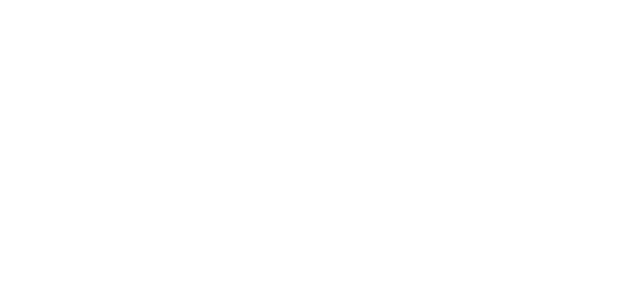
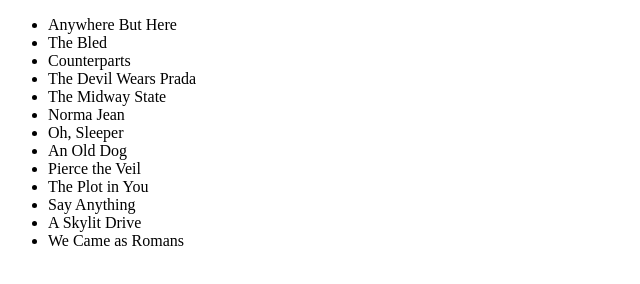
Before and after one commit to acciojob/sorting-articles-shubhamkashyap107, a website: page main.html in a window 1280 px wide. Shown: the whole page, without its empty margins (0-640 px from the left). Drawn offline with Linux system fonts and the light colour scheme.

Commit message:
created a submission

```diff
--- a/main.html
+++ b/main.html
@@ -7,6 +7,10 @@
 </head>
 
 <body>
+
+	<ul id="band">
+
+	</ul>
 	<!-- the entire body must be written by student -->
     <script type="text/javascript" src="./script.js">
 </script>
--- a/script.js
+++ b/script.js
@@ -1 +1,27 @@
 //your JS code here. If required.
+let list = document.getElementById("band")
+
+const bands = [
+    'Anywhere But Here',
+    'The Bled',
+    'Counterparts',
+    'The Devil Wears Prada',
+    'The Midway State',
+    'Norma Jean',
+    'Oh, Sleeper',
+    'An Old Dog',
+    'Pierce the Veil',
+    'The Plot in You',
+    'Say Anything',
+    'A Skylit Drive',
+    'We Came as Romans'
+  ]
+
+
+
+  for(let item of bands)
+  {
+    let listItm = document.createElement("li")
+    listItm.innerText = item
+    list.appendChild(listItm)
+  }
```
